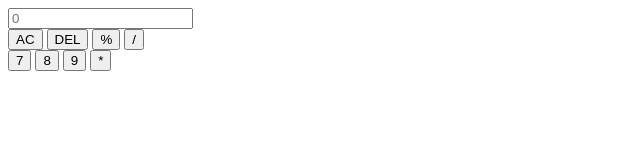
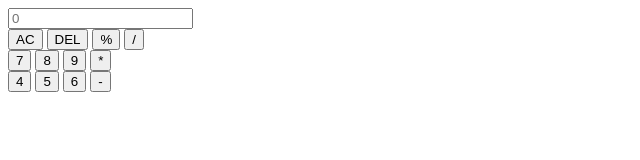
Before and after one commit to NoorFatima-developer/Calculator-App-JS, a plain HTML site: page index.html in a window 1280 px wide. Shown: the whole page, without its empty margins (0-640 px from the left). Drawn offline with Linux system fonts and the light colour scheme.

Commit message:
code is added

```diff
--- a/index.html
+++ b/index.html
@@ -21,6 +21,12 @@
           <button>9</button>
           <button class="operator">*</button>
         </div>
+        <div>
+          <button>4</button>
+          <button>5</button>
+          <button>6</button>
+          <button class="operator">-</button>
+        </div>
     </div>
     <script src="script.js"></script>
 </body>
```
